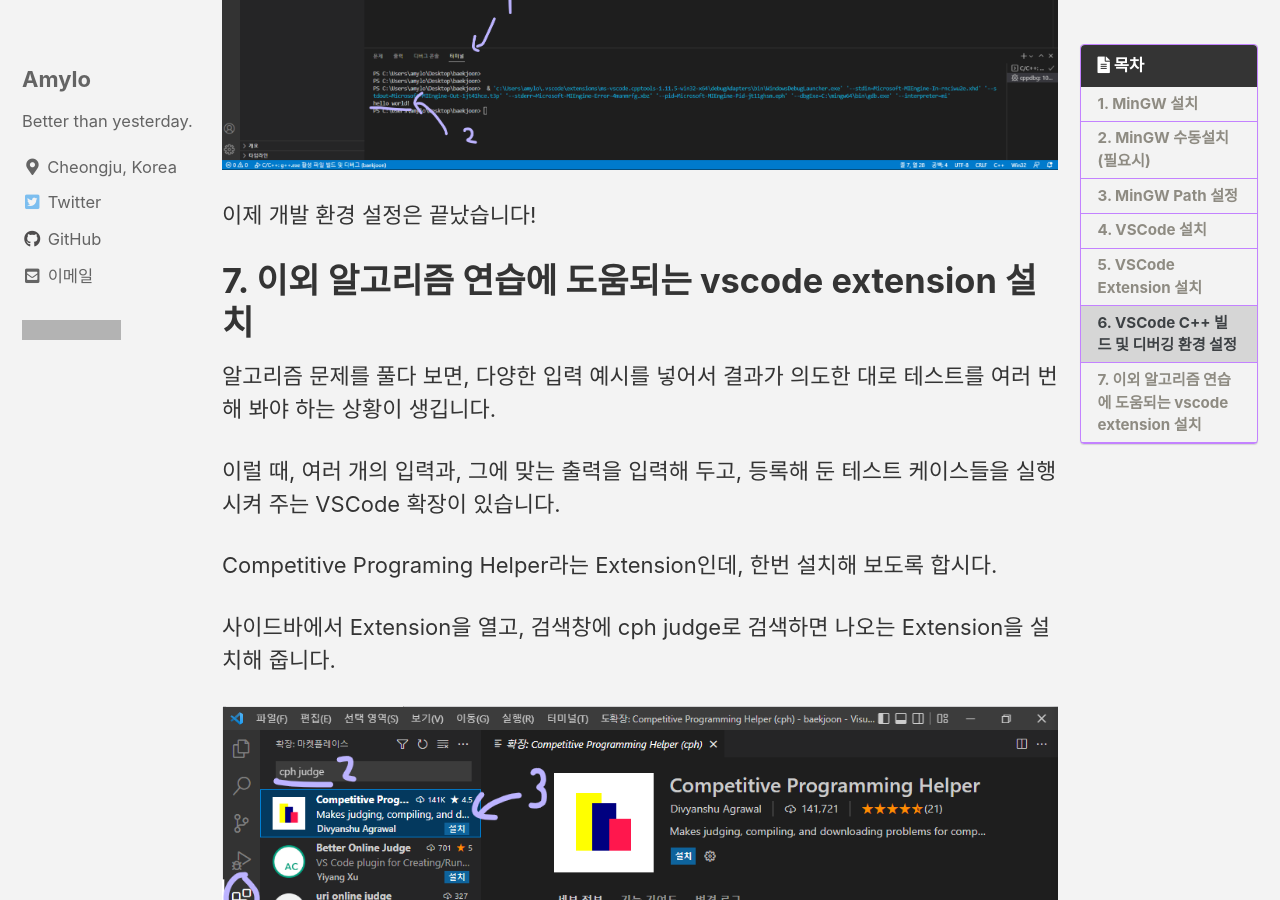
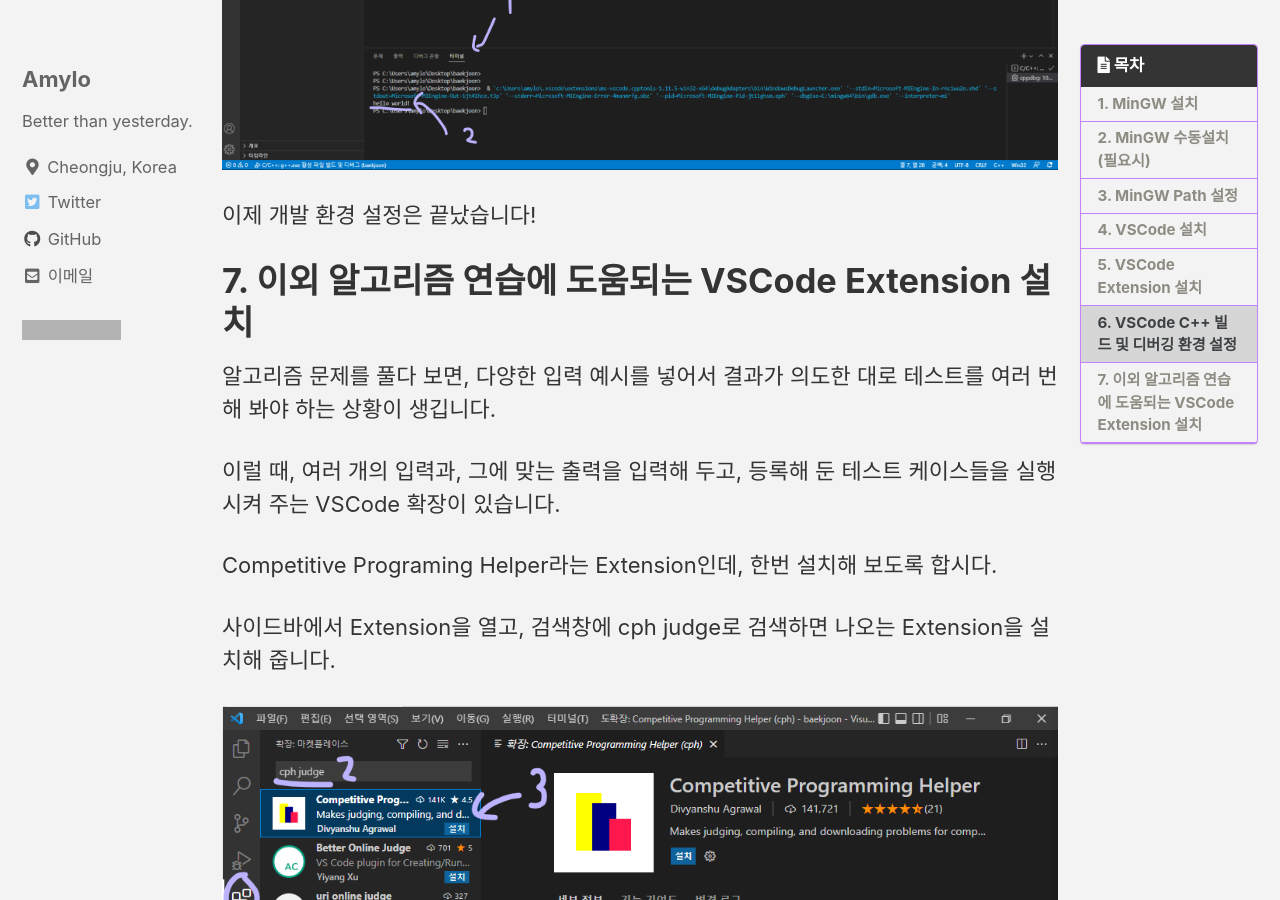
Before and after one commit to Amylo-jh/Amylo-blog, a Jekyll site: the page built from _posts/2022-08-23-Starting_Algorithm_with_VSCode_C++.md, in a window 1280 px wide and 900 px high, scrolled down 21880 px. Built offline with Jekyll 4.4.1, drawn with Linux system fonts in a browser that asks for light colours; cached includes are drawn as plain includes; comment, search, counter and statistics services are not loaded; grey boxes are pictures that could not be loaded.

Commit message:
fix typo

```diff
--- a/_posts/2022-08-23-Starting_Algorithm_with_VSCode_C++.md
+++ b/_posts/2022-08-23-Starting_Algorithm_with_VSCode_C++.md
@@ -314,7 +314,7 @@ int main()
 
 이제 개발 환경 설정은 끝났습니다!
 
-# 7. 이외 알고리즘 연습에 도움되는 vscode extension 설치
+# 7. 이외 알고리즘 연습에 도움되는 VSCode Extension 설치
 
 알고리즘 문제를 풀다 보면, 다양한 입력 예시를 넣어서 결과가 의도한 대로 테스트를 여러 번 해 봐야 하는 상황이 생깁니다.
 
```
